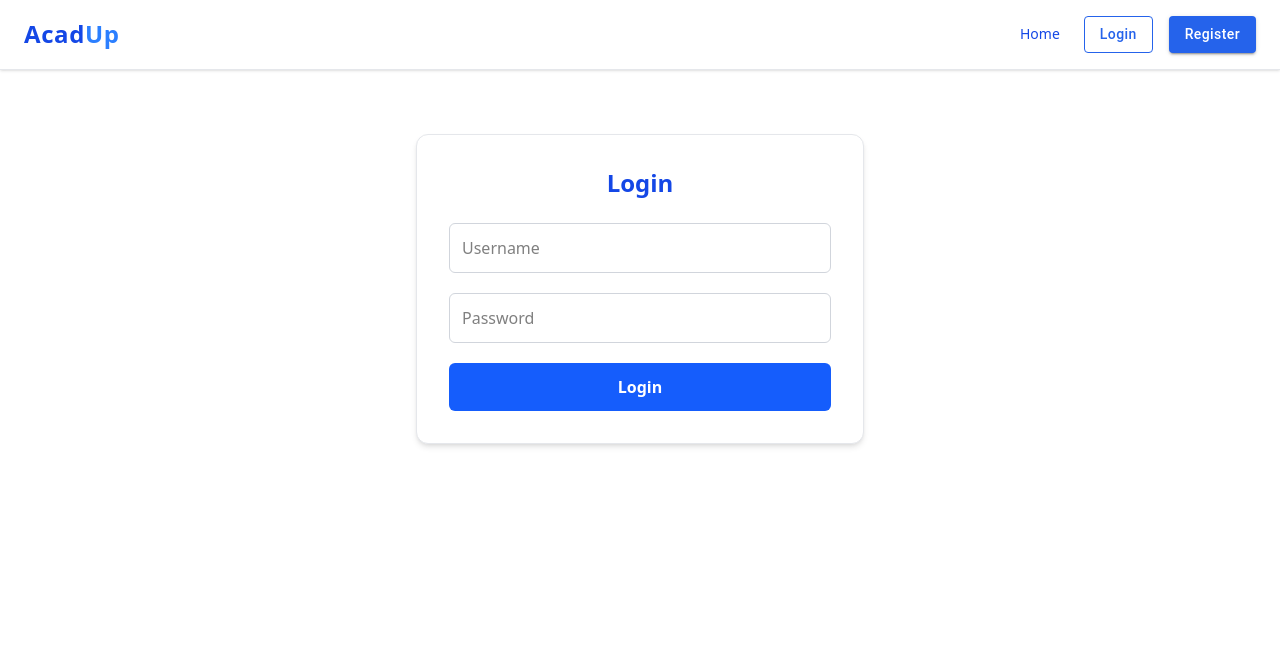
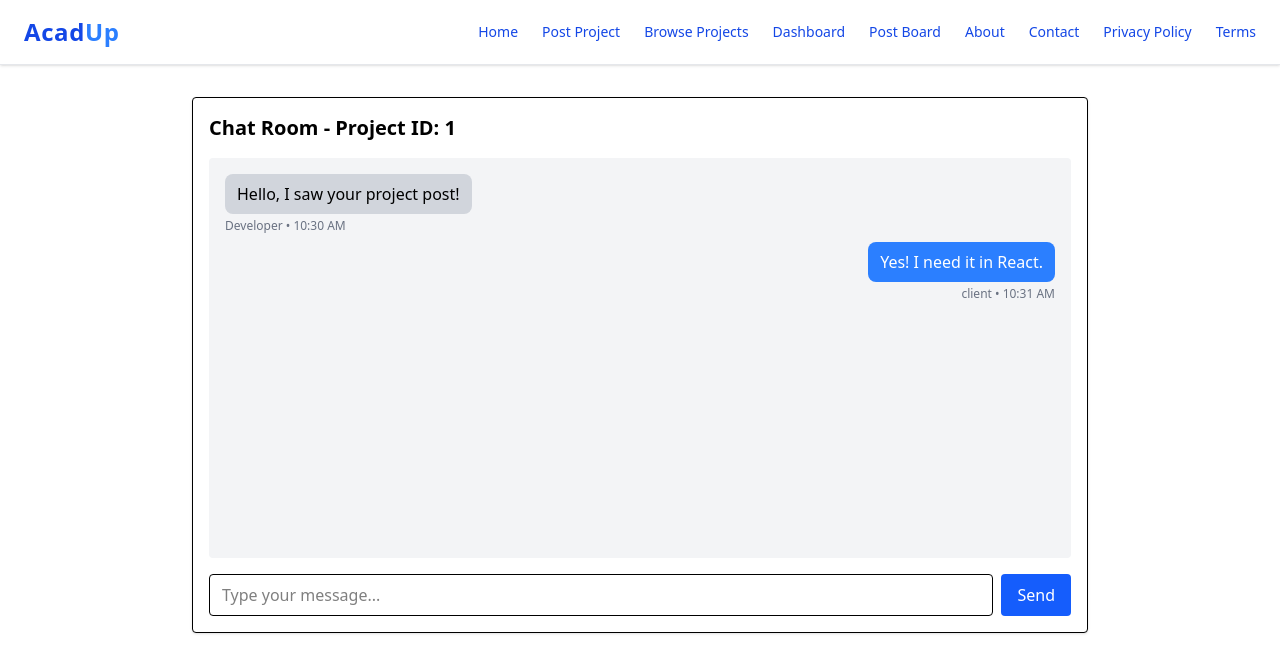
Before and after one commit to alphaeve/projectbridge, a React (Vite) app: page /chat/1 in a window 1280 px wide. Before the commit this address led to /login. Shown: the top 672 px of the page. Built offline with nearby package versions, Linux system fonts and the light colour scheme; no server answers.

Commit message:
remove auth

```diff
--- a/package.json
+++ b/package.json
@@ -15,6 +15,7 @@
     "@mui/material": "^7.2.0",
     "@tailwindcss/vite": "^4.1.11",
     "firebase": "^12.0.0",
+    "lucide-react": "^0.533.0",
     "react": "^19.1.0",
     "react-dom": "^19.1.0",
     "react-icons": "^5.5.0",
--- a/src/App.jsx
+++ b/src/App.jsx
@@ -1,17 +1,110 @@
+// import { BrowserRouter, Routes, Route } from "react-router-dom";
+// import Home from "./pages/Home";
+// import Login from "./pages/Login";
+// import Register from "./pages/Register";
+// import Dashboard from "./pages/Dashboard";
+// import PostProject from "./pages/PostProject";
+// import ChatRoom from "./pages/ChatRoom";
+// import ApplyProject from "./pages/ApplyProject";
+// import ProjectBrowse from "./pages/ProjectBrowse";
+// import Navbar from "./components/Navbar";
+// import ProtectedRoute from "./components/ProtectedRoute";
+// import { AuthProvider } from "./context/AuthContext";
+// import PostForm from "./components/PostForm";
+// import PostList from "./components/PostList";
+// import PostSection from "./components/PostSection";
+// import About from "./pages/About";
+// import Contact from "./pages/Contact";
+// import PrivacyPolicy from "./pages/PrivatePolicy";
+// import Terms from "./pages/Terms";
+
+// function App() {
+//   return (
+//     <AuthProvider>
+//       <BrowserRouter>
+//         <Navbar />
+//         <Routes>
+//           {/* Public Pages */}
+//           <Route path="/" element={<Home />} />
+//           <Route path="/login" element={<Login />} />
+//           <Route path="/register" element={<Register />} />
+
+//           {/* Protected Pages (Requires Login) */}
+//           <Route
+//             path="/dashboard"
+//             element={
+//               <ProtectedRoute allowedRoles={["client", "Developer"]}>
+//                 <Dashboard />
+//               </ProtectedRoute>
+//             }
+//           />
+
+//           <Route
+//             path="/post-project"
+//             element={
+//               <ProtectedRoute allowedRoles={["client"]}>
+//                 <PostProject />
+//               </ProtectedRoute>
+//             }
+//           />
+
+//           <Route
+//             path="/projects"
+//             element={
+//               <ProtectedRoute allowedRoles={["Developer", "client"]}>
+//                 <ProjectBrowse />
+//               </ProtectedRoute>
+//             }
+//           />
+
+//           <Route
+//             path="/project/:id/apply"
+//             element={
+//               <ProtectedRoute allowedRoles={["Developer"]}>
+//                 <ApplyProject />
+//               </ProtectedRoute>
+//             }
+//           />
+
+//           <Route
+//             path="/chat/:id"
+//             element={
+//               <ProtectedRoute allowedRoles={["client", "Developer"]}>
+//                 <ChatRoom />
+//               </ProtectedRoute>
+//             }
+//           />
+//           <Route
+//             path="/posts"
+//             element={
+//               <ProtectedRoute allowedRoles={["client", "Developer"]}>
+//                 <PostSection />
+//               </ProtectedRoute>
+//             }
+//           />
+//           <Route path="/about" element={<About />} />
+//           <Route path="/contact" element={<Contact />} />
+//           <Route path="/privacy-policy" element={<PrivacyPolicy />} />
+//           <Route path="/terms" element={<Terms />} />
+
+//         </Routes>
+//       </BrowserRouter>
+//     </AuthProvider>
+//   );
+// }
+
+// export default App;
+
+
 import { BrowserRouter, Routes, Route } from "react-router-dom";
 import Home from "./pages/Home";
-import Login from "./pages/Login";
-import Register from "./pages/Register";
 import Dashboard from "./pages/Dashboard";
 import PostProject from "./pages/PostProject";
 import ChatRoom from "./pages/ChatRoom";
 import ApplyProject from "./pages/ApplyProject";
 import ProjectBrowse from "./pages/ProjectBrowse";
 import Navbar from "./components/Navbar";
-import ProtectedRoute from "./components/ProtectedRoute";
 import { AuthProvider } from "./context/AuthContext";
-import PostForm from "./components/PostForm";
-import PostList from "./components/PostList";
 import PostSection from "./components/PostSection";
 import About from "./pages/About";
 import Contact from "./pages/Contact";
@@ -26,67 +119,16 @@ function App() {
         <Routes>
           {/* Public Pages */}
           <Route path="/" element={<Home />} />
-          <Route path="/login" element={<Login />} />
-          <Route path="/register" element={<Register />} />
-
-          {/* Protected Pages (Requires Login) */}
-          <Route
-            path="/dashboard"
-            element={
-              <ProtectedRoute allowedRoles={["student", "coder"]}>
-                <Dashboard />
-              </ProtectedRoute>
-            }
-          />
-
-          <Route
-            path="/post-project"
-            element={
-              <ProtectedRoute allowedRoles={["student"]}>
-                <PostProject />
-              </ProtectedRoute>
-            }
-          />
-
-          <Route
-            path="/projects"
-            element={
-              <ProtectedRoute allowedRoles={["coder", "student"]}>
-                <ProjectBrowse />
-              </ProtectedRoute>
-            }
-          />
-
-          <Route
-            path="/project/:id/apply"
-            element={
-              <ProtectedRoute allowedRoles={["coder"]}>
-                <ApplyProject />
-              </ProtectedRoute>
-            }
-          />
-
-          <Route
-            path="/chat/:id"
-            element={
-              <ProtectedRoute allowedRoles={["student", "coder"]}>
-                <ChatRoom />
-              </ProtectedRoute>
-            }
-          />
-          <Route
-            path="/posts"
-            element={
-              <ProtectedRoute allowedRoles={["student", "coder"]}>
-                <PostSection />
-              </ProtectedRoute>
-            }
-          />
+          <Route path="/dashboard" element={<Dashboard />} />
+          <Route path="/post-project" element={<PostProject />} />
+          <Route path="/projects" element={<ProjectBrowse />} />
+          <Route path="/project/:id/apply" element={<ApplyProject />} />
+          <Route path="/chat/:id" element={<ChatRoom />} />
+          <Route path="/posts" element={<PostSection />} />
           <Route path="/about" element={<About />} />
           <Route path="/contact" element={<Contact />} />
           <Route path="/privacy-policy" element={<PrivacyPolicy />} />
           <Route path="/terms" element={<Terms />} />
-
         </Routes>
       </BrowserRouter>
     </AuthProvider>
--- a/src/components/ChatBox.jsx
+++ b/src/components/ChatBox.jsx
@@ -5,8 +5,8 @@ const ChatRoom = () => {
   const { id } = useParams(); // e.g., project or room ID
   const [messages, setMessages] = useState([
     // Temporary dummy messages for layout
-    { text: "Hello, I saw your project post!", sender: "coder", time: "10:30 AM" },
-    { text: "Yes! I need it in React.", sender: "student", time: "10:31 AM" },
+    { text: "Hello, I saw your project post!", sender: "Developer", time: "10:30 AM" },
+    { text: "Yes! I need it in React.", sender: "client", time: "10:31 AM" },
   ]);
   const [input, setInput] = useState("");
   const messagesEndRef = useRef(null);
@@ -22,7 +22,7 @@ const ChatRoom = () => {
 
     const newMsg = {
       text: input,
-      sender: "you", // In future, use user role (student/coder)
+      sender: "you", // In future, use user role (client/Developer)
       time: new Date().toLocaleTimeString([], { hour: '2-digit', minute: '2-digit' }),
     };
 
@@ -39,14 +39,14 @@ const ChatRoom = () => {
           <div
             key={i}
             className={`flex flex-col mb-2 ${
-              msg.sender === "you" || msg.sender === "student"
+              msg.sender === "you" || msg.sender === "client"
                 ? "items-end"
                 : "items-start"
             }`}
           >
             <div
               className={`px-3 py-2 rounded-lg max-w-xs ${
-                msg.sender === "you" || msg.sender === "student"
+                msg.sender === "you" || msg.sender === "client"
                   ? "bg-blue-500 text-white"
                   : "bg-gray-300 text-black"
               }`}
--- a/src/components/Navbar.jsx
+++ b/src/components/Navbar.jsx
@@ -1,115 +1,207 @@
-import React from "react";
-import { Link, useNavigate } from "react-router-dom";
-import { useAuth } from "../context/AuthContext";
-import { Button } from "@mui/material";
+// import React, { useState } from "react";
+// import { Link, useNavigate } from "react-router-dom";
+// import { useAuth } from "../context/AuthContext";
+// import { Button } from "@mui/material";
+// import { Menu, X } from "lucide-react"; // Hamburger and Close icons
+
+// const Navbar = () => {
+//   const { user, logout } = useAuth();
+//   const navigate = useNavigate();
+//   const [isMobileMenuOpen, setIsMobileMenuOpen] = useState(false);
+
+//   const handleLogout = () => {
+//     logout();
+//     navigate("/login");
+//   };
+
+//   return (
+//     <nav className="bg-white text-blue-700 px-6 py-4 shadow-sm sticky top-0 z-50 border-b border-gray-200">
+//       <div className="max-w-7xl mx-auto flex items-center justify-between">
+//         {/* Logo */}
+//         <Link
+//           to="/"
+//           className="text-blue-700 text-2xl font-extrabold tracking-wide hover:text-blue-800 transition duration-200"
+//         >
+//           Acad<span className="text-blue-500">Up</span>
+//         </Link>
+
+//         {/* Hamburger icon (visible on mobile) */}
+//         <button
+//           className="md:hidden text-blue-700"
+//           onClick={() => setIsMobileMenuOpen(!isMobileMenuOpen)}
+//         >
+//           {isMobileMenuOpen ? <X size={28} /> : <Menu size={28} />}
+//         </button>
+
+//         {/* Username - hidden on small screens */}
+//         {user?.username && (
+//           <div className="hidden md:block px-4 py-1 bg-blue-50 text-blue-800 font-medium rounded-full shadow-inner">
+//             👋 Hello, <span className="font-semibold">{user.username}</span>
+//           </div>
+//         )}
+
+//         {/* Desktop Menu */}
+//         <div className="hidden md:flex space-x-6 items-center text-sm font-medium">
+//           <NavLinks user={user} handleLogout={handleLogout} navigate={navigate} />
+//         </div>
+//       </div>
+
+//       {/* Mobile Menu (Dropdown) */}
+//       {isMobileMenuOpen && (
+//         <div className="md:hidden mt-4 flex flex-col space-y-4 text-sm font-medium">
+//           {user?.username && (
+//             <div className="px-4 py-2 bg-blue-50 text-blue-800 rounded-full text-center">
+//               👋 Hello, <span className="font-semibold">{user.username}</span>
+//             </div>
+//           )}
+//           <NavLinks user={user} handleLogout={handleLogout} navigate={navigate} isMobile />
+//         </div>
+//       )}
+//     </nav>
+//   );
+// };
+
+// // ✅ Extracted navigation links (for reuse in both desktop and mobile)
+// const NavLinks = ({ user, handleLogout, navigate, isMobile }) => (
+//   <>
+//     <HoverLink to="/">Home</HoverLink>
+//     {user?.role === "client" && <HoverLink to="/post-project">Post Project</HoverLink>}
+//     {user?.role === "Developer" && <HoverLink to="/projects">Browse Projects</HoverLink>}
+
+//     {user && (
+//       <>
+//         <HoverLink to="/dashboard">Dashboard</HoverLink>
+//         <HoverLink to="/posts">Post Board</HoverLink>
+//         <HoverLink to="/about">About</HoverLink>
+//         <HoverLink to="/contact">Contact</HoverLink>
+//         <HoverLink to="/privacy-policy">Privacy Policy</HoverLink>
+//         <HoverLink to="/terms">Terms</HoverLink>
+//         <Button
+//           onClick={handleLogout}
+//           variant="outlined"
+//           sx={{
+//             borderColor: '#2563eb',
+//             color: '#2563eb',
+//             '&:hover': {
+//               borderColor: '#1e40af',
+//               backgroundColor: '#f0f9ff',
+//             },
+//             textTransform: 'none',
+//             fontWeight: 500,
+//             marginTop: isMobile ? '0.5rem' : 0,
+//           }}
+//         >
+//           Logout
+//         </Button>
+//       </>
+//     )}
+
+//     {!user && (
+//       <div className={isMobile ? "flex flex-col gap-2" : "flex gap-4"}>
+//         <Button
+//           onClick={() => navigate("/login")}
+//           variant="outlined"
+//           sx={{
+//             borderColor: '#2563eb',
+//             color: '#2563eb',
+//             '&:hover': {
+//               borderColor: '#1e40af',
+//               backgroundColor: '#f0f9ff',
+//             },
+//             textTransform: 'none',
+//             fontWeight: 500,
+//           }}
+//         >
+//           Login
+//         </Button>
+//         <Button
+//           onClick={() => navigate("/register")}
+//           variant="contained"
+//           sx={{
+//             backgroundColor: '#2563eb',
+//             '&:hover': {
+//               backgroundColor: '#1e40af',
+//             },
+//             textTransform: 'none',
+//             fontWeight: 500,
+//           }}
+//         >
+//           Register
+//         </Button>
+//       </div>
+//     )}
+//   </>
+// );
+
+// // 💫 Reusable hover link
+// const HoverLink = ({ to, children }) => (
+//   <Link
+//     to={to}
+//     className="relative hover:text-blue-600 transition-all duration-200 after:absolute after:-bottom-1 after:left-0 after:w-0 hover:after:w-full after:h-[2px] after:bg-blue-500 after:transition-all after:duration-300"
+//   >
+//     {children}
+//   </Link>
+// );
+
+// export default Navbar;
+
+
+import React, { useState } from "react";
+import { Link } from "react-router-dom";
+import { Menu, X } from "lucide-react"; // Hamburger and Close icons
 
 const Navbar = () => {
-  const { user, logout } = useAuth();
-  const navigate = useNavigate();
-
-  const handleLogout = () => {
-    logout();
-    navigate("/login");
-  };
+  const [isMobileMenuOpen, setIsMobileMenuOpen] = useState(false);
 
   return (
     <nav className="bg-white text-blue-700 px-6 py-4 shadow-sm sticky top-0 z-50 border-b border-gray-200">
       <div className="max-w-7xl mx-auto flex items-center justify-between">
-        {/* Left: Logo Only */}
-        <Link to="/">
-        <Link to="/" className="text-blue-700 text-2xl font-extrabold tracking-wide hover:text-blue-800 transition duration-200">
+        {/* Logo */}
+        <Link
+          to="/"
+          className="text-blue-700 text-2xl font-extrabold tracking-wide hover:text-blue-800 transition duration-200"
+        >
           Acad<span className="text-blue-500">Up</span>
         </Link>
 
+        {/* Hamburger icon (visible on mobile) */}
+        <button
+          className="md:hidden text-blue-700"
+          onClick={() => setIsMobileMenuOpen(!isMobileMenuOpen)}
+        >
+          {isMobileMenuOpen ? <X size={28} /> : <Menu size={28} />}
+        </button>
 
-        </Link>
+        {/* Desktop Menu */}
+        <div className="hidden md:flex space-x-6 items-center text-sm font-medium">
+          <NavLinks />
+        </div>
+      </div>
 
-        {/* Center: Username */}
-        {user?.username && (
-          <div className="hidden sm:block px-4 py-1 bg-blue-50 text-blue-800 font-medium rounded-full shadow-inner animate-fade-in">
-            👋 Hello , <span className="font-semibold">{user.username}</span>
+      {/* Mobile Menu (Dropdown) */}
+      {isMobileMenuOpen && (
+        <div className="md:hidden mt-4 flex flex-col space-y-4 text-sm font-medium">
+          <NavLinks isMobile />
         </div>
       )}
+    </nav>
+  );
+};
 
-        {/* Right: Nav Links & Buttons */}
-        <div className="space-x-6 flex items-center text-sm font-medium">
+const NavLinks = ({ isMobile }) => (
+  <>
     <HoverLink to="/">Home</HoverLink>
-
-
-          {user?.role === "student" && <HoverLink to="/post-project">Post Project</HoverLink>}
-          {user?.role === "coder" && <HoverLink to="/projects">Browse Projects</HoverLink>}
-
-          {user && (
-            <>
+    <HoverLink to="/post-project">Post Project</HoverLink>
+    <HoverLink to="/projects">Browse Projects</HoverLink>
     <HoverLink to="/dashboard">Dashboard</HoverLink>
-              {/* <HoverLink to="/chat/project123">Chat</HoverLink> */}
     <HoverLink to="/posts">Post Board</HoverLink>
     <HoverLink to="/about">About</HoverLink>
     <HoverLink to="/contact">Contact</HoverLink>
     <HoverLink to="/privacy-policy">Privacy Policy</HoverLink>
     <HoverLink to="/terms">Terms</HoverLink>
+  </>
+);
 
-              <Button
-                onClick={handleLogout}
-                variant="outlined"
-                sx={{
-                  borderColor: '#2563eb',
-                  color: '#2563eb',
-                  '&:hover': {
-                    borderColor: '#1e40af',
-                    backgroundColor: '#f0f9ff',
-                  },
-                  textTransform: 'none',
-                  fontWeight: 500,
-                }}
-              >
-                Logout
-              </Button>
-            </>
-          )}
-
-          {!user && (
-            <div className="flex gap-4">
-              <Button
-                onClick={() => navigate("/login")}
-                variant="outlined"
-                sx={{
-                  borderColor: '#2563eb',
-                  color: '#2563eb',
-                  '&:hover': {
-                    borderColor: '#1e40af',
-                    backgroundColor: '#f0f9ff',
-                  },
-                  textTransform: 'none',
-                  fontWeight: 500,
-                }}
-              >
-                Login
-              </Button>
-              <Button
-                onClick={() => navigate("/register")}
-                variant="contained"
-                sx={{
-                  backgroundColor: '#2563eb',
-                  '&:hover': {
-                    backgroundColor: '#1e40af',
-                  },
-                  textTransform: 'none',
-                  fontWeight: 500,
-                }}
-              >
-                Register
-              </Button>
-            </div>
-          )}
-
-        </div>
-      </div>
-    </nav>
-  );
-};
-
-// ✨ Reusable animated link
 const HoverLink = ({ to, children }) => (
   <Link
     to={to}
--- a/src/pages/About.jsx
+++ b/src/pages/About.jsx
@@ -5,7 +5,7 @@ const About = () => {
     <div className="max-w-3xl mx-auto py-10 px-4">
       <h1 className="text-3xl font-bold text-blue-700 mb-4">About Us</h1>
       <p className="text-gray-700 leading-7">
-        Welcome to AcadUp! We are dedicated to helping students and coders collaborate on real-world projects and gain hands-on experience. Our mission is to bridge the gap between academic learning and practical application by offering a platform that connects learners with real coding challenges.
+        Welcome to AcadUp! We are dedicated to helping clients and Developers collaborate on real-world projects and gain hands-on experience. Our mission is to bridge the gap between academic learning and practical application by offering a platform that connects learners with real coding challenges.
       </p>
     </div>
   );
--- a/src/pages/ChatRoom.jsx
+++ b/src/pages/ChatRoom.jsx
@@ -5,8 +5,8 @@ const ChatRoom = () => {
   const { id } = useParams(); // e.g., project or room ID
   const [messages, setMessages] = useState([
     // Temporary dummy messages for layout
-    { text: "Hello, I saw your project post!", sender: "coder", time: "10:30 AM" },
-    { text: "Yes! I need it in React.", sender: "student", time: "10:31 AM" },
+    { text: "Hello, I saw your project post!", sender: "Developer", time: "10:30 AM" },
+    { text: "Yes! I need it in React.", sender: "client", time: "10:31 AM" },
   ]);
   const [input, setInput] = useState("");
   const messagesEndRef = useRef(null);
@@ -22,7 +22,7 @@ const ChatRoom = () => {
 
     const newMsg = {
       text: input,
-      sender: "you", // In future, use user role (student/coder)
+      sender: "you", // In future, use user role (client/Developer)
       time: new Date().toLocaleTimeString([], { hour: '2-digit', minute: '2-digit' }),
     };
 
@@ -39,14 +39,14 @@ const ChatRoom = () => {
           <div
             key={i}
             className={`flex flex-col mb-2 ${
-              msg.sender === "you" || msg.sender === "student"
+              msg.sender === "you" || msg.sender === "client"
                 ? "items-end"
                 : "items-start"
             }`}
           >
             <div
               className={`px-3 py-2 rounded-lg max-w-xs ${
-                msg.sender === "you" || msg.sender === "student"
+                msg.sender === "you" || msg.sender === "client"
                   ? "bg-blue-500 text-white"
                   : "bg-gray-300 text-black"
               }`}
--- a/src/pages/Dashboard.jsx
+++ b/src/pages/Dashboard.jsx
@@ -8,12 +8,12 @@ const Dashboard = () => {
   useEffect(() => {
     const allProjects = JSON.parse(localStorage.getItem("projects")) || [];
 
-    // Filter only projects posted by the logged-in student
-    const studentProjects = allProjects.filter(
+    // Filter only projects posted by the logged-in client
+    const clientProjects = allProjects.filter(
       (project) => project.postedBy === user?.email
     );
 
-    setMyProjects(studentProjects);
+    setMyProjects(clientProjects);
   }, [user]);
 
   return (
--- a/src/pages/Home.jsx
+++ b/src/pages/Home.jsx
@@ -13,7 +13,7 @@ const Home = () => {
           Welcome to <span className="text-blue-600">AcadUp</span>
         </h1>
         <p className="text-lg md:text-xl text-gray-600 max-w-2xl mb-10">
-          Bridging the gap between students with ideas and coders with skills.
+          Bridging the gap between clients with ideas and Developers with skills.
           Collaborate, build, and launch real-world projects together.
         </p>
 
@@ -23,14 +23,14 @@ const Home = () => {
               to="/register"
               className="bg-blue-600 hover:bg-blue-700 text-white px-8 py-3 rounded-xl shadow-md hover:shadow-lg transform hover:scale-105 transition duration-300"
             >
-              🚀 Get Started
+               Get Started
             </Link>
-            <Link
+            {/* <Link
               to="/login"
               className="bg-white border-2 border-blue-600 text-blue-600 hover:bg-blue-50 px-8 py-3 rounded-xl shadow-md hover:shadow-lg transform hover:scale-105 transition duration-300"
             >
               🔐 Login
-            </Link>
+            </Link> */}
           </div>
         ) : (
           <Link
@@ -49,8 +49,8 @@ const Home = () => {
         </h2>
         <div className="grid md:grid-cols-3 gap-8 text-center max-w-6xl mx-auto">
           {[
-            { title: "📌 Post Projects", text: "Students can submit project ideas and find collaborators." },
-            { title: "💻 Join as Coder", text: "Coders browse available ideas and apply to contribute." },
+            { title: "📌 Post Projects", text: "clients can submit project ideas and find collaborators." },
+            { title: "💻 Join as Developer", text: "Developers browse available ideas and apply to contribute." },
             { title: "🚀 Launch Together", text: "Build and complete projects with teamwork & feedback." },
           ].map((item, index) => (
             <div
@@ -76,7 +76,7 @@ const Home = () => {
           </div>
           <div>
             <h3 className="text-5xl font-extrabold text-yellow-500">800+</h3>
-            <p className="text-gray-600 mt-2">Coders Joined</p>
+            <p className="text-gray-600 mt-2">Developers Joined</p>
           </div>
           <div>
             <h3 className="text-5xl font-extrabold text-blue-500">950+</h3>
@@ -98,11 +98,11 @@ const Home = () => {
           {[
             {
               quote: `"I had an idea but no one to build it. Thanks to AcadUp, my app is now live!"`,
-              name: "Aanya, Student",
+              name: "Aanya, client",
             },
             {
               quote: `"As a developer, I found real-world projects to work on and build my portfolio."`,
-              name: "Ravi, Coder",
+              name: "Ravi, Developer",
             },
           ].map((testimonial, index) => (
             <div
@@ -118,7 +118,7 @@ const Home = () => {
 
       {/* Footer */}
       <footer className="py-6 text-center text-gray-500 text-sm border-t bg-blue-50">
-        © {new Date().getFullYear()} AcadUp · Empowering Student-Coder Collaboration
+        © {new Date().getFullYear()} AcadUp · Empowering client-Developer Collaboration
       </footer>
     </div>
   );
--- a/src/pages/Register.jsx
+++ b/src/pages/Register.jsx
@@ -10,7 +10,7 @@ const Register = () => {
     username: "",
     email: "",
     password: "",
-    role: "student",
+    role: "client",
   });
 
   const [successMessage, setSuccessMessage] = useState(""); // ✅ New state for popup
@@ -120,8 +120,8 @@ const Register = () => {
           onChange={handleChange}
           className="w-full border border-gray-300 p-3 rounded-md focus:outline-none focus:ring-2 focus:ring-blue-500"
         >
-          <option value="student">Student</option>
-          <option value="coder">Coder</option>
+          <option value="client">client</option>
+          <option value="Developer">Developer</option>
         </select>
 
         <button
```
Also changed, not shown: 1 other file (tests, documents, lock files or other folders). Lines whose indentation alone changed are shown as unchanged.
